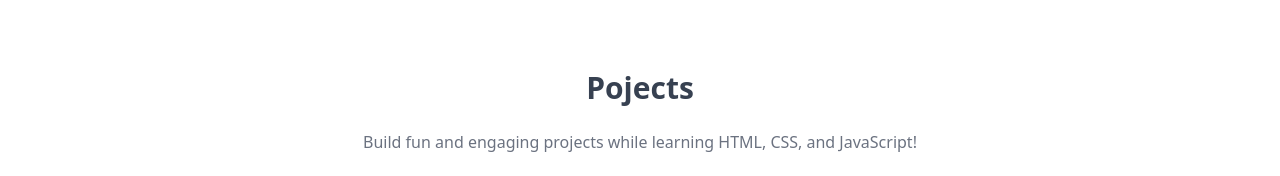
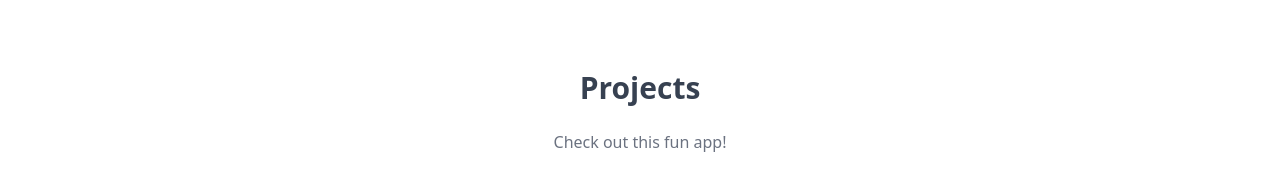
Before and after one commit to Digital231/mern-blog, a React (Vite) app in the folder client/: page /projects in a window 1280 px wide. Shown: the part 193-369 px from the top of the page. Built offline with nearby package versions, Linux system fonts and the light colour scheme; no server answers.

Commit message:
fixed spellings

```diff
--- a/client/src/pages/Projects.jsx
+++ b/client/src/pages/Projects.jsx
@@ -1,11 +1,11 @@
-import CallToAction from '../components/CallToAction';
+import CallToAction from "../components/CallToAction";
 
 export default function Projects() {
   return (
-    <div className='min-h-screen max-w-2xl mx-auto flex justify-center items-center flex-col gap-6 p-3'>
-      <h1 className='text-3xl font-semibold'>Pojects</h1>
-      <p className='text-md text-gray-500'>Build fun and engaging projects while learning HTML, CSS, and JavaScript!</p>
+    <div className="min-h-screen max-w-2xl mx-auto flex justify-center items-center flex-col gap-6 p-3">
+      <h1 className="text-3xl font-semibold">Projects</h1>
+      <p className="text-md text-gray-500">Check out this fun app!</p>
       <CallToAction />
     </div>
-  )
+  );
 }
```
